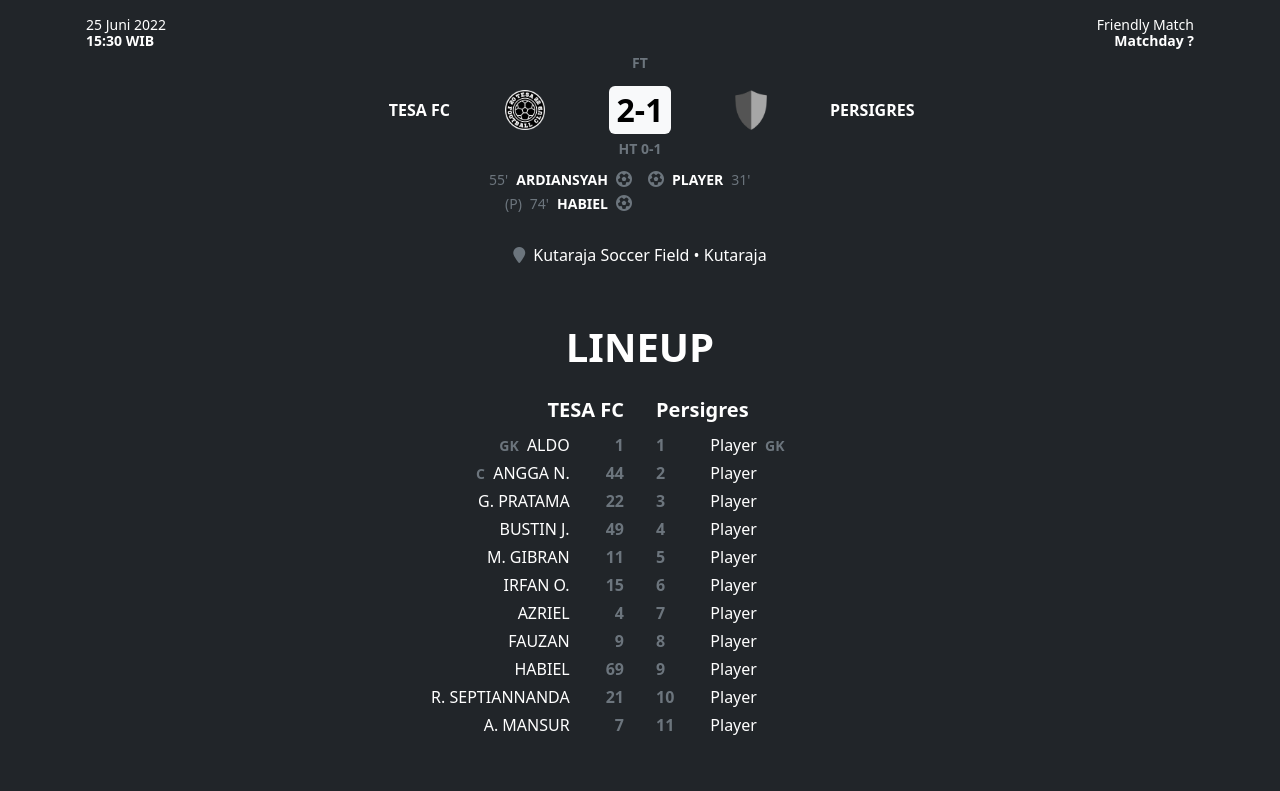
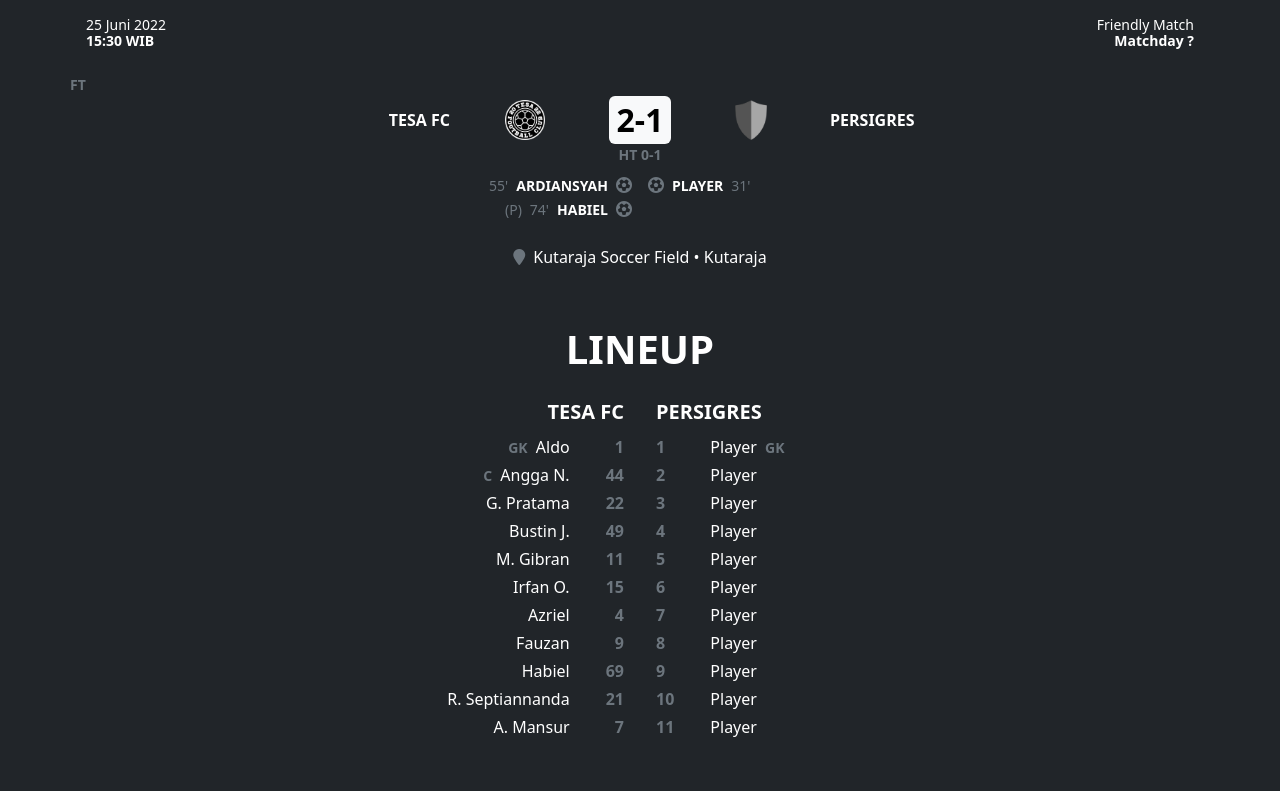
Before and after one commit to tesafc/tesafc.github.io, a Jekyll site: the page built from _matches/2022-06-25.md, in a window 1280 px wide. Shown: the part 781-1572 px from the top of the page. Built offline with Jekyll 4.4.1, drawn with Linux system fonts in a browser that asks for light colours; nearby versions of some CDN libraries.

Commit message:
Update match.html

```diff
--- a/_layouts/match.html
+++ b/_layouts/match.html
@@ -21,8 +21,8 @@
           <p class="card-text text-end text-capitalize fw-bolder lh-1 mb-0"><small>{{ page.matchday }}</small></p>
         </div>
       </div>
-      <span class="d-inline-flex justify-content-center align-items-end mb-0"><small class="text-uppercase text-secondary fw-bolder lh-1">{{ page.result.status }}</small></span>
       <div class="card-body py-3 px-0">
+        <span class="d-inline-flex justify-content-center align-items-end mb-0"><small class="text-uppercase text-secondary fw-bolder lh-1">{{ page.result.status }}</small></span>
         <div class="row g-0">
           <div class="col-4 d-flex justify-content-end align-items-center">
             <p class="card-text text-end text-uppercase fw-bolder lh-1 mb-0 pe-3 pe-md-0">{{ page.home-team.name }}</p>
@@ -39,7 +39,7 @@
           <div class="col-4 d-flex justify-content-start align-items-center">
             <p class="card-text text-start text-uppercase fw-bolder lh-1 mb-0 ps-3 ps-md-0">{{ page.away-team.name }}</p>
           </div>
-          <span class="d-inline-flex justify-content-center align-items-end mb-0 pt-1"><small class="text-uppercase text-secondary fw-bolder">{{ page.result.score.half-time | prepend: "ht " }}</small></span>
+          <span class="d-inline-flex justify-content-center align-items-end mb-0"><small class="text-uppercase text-secondary fw-bolder">{{ page.result.score.half-time | prepend: "ht " }}</small></span>
           {% if page.result.status == "ft" %}
           <div class="row g-0">
             {% if page.result.goal.home-team %}
@@ -65,7 +65,7 @@
         </div>
       </div>
       <div class="card-footer bg-transparent border-0">
-        <p class="card-text text-center text-capitalize mb-0 pt-1"><i class="fa-solid fa-location-pin text-secondary pe-2"></i>{{ page.stadium }} • {{ page.place }}</p>
+        <p class="card-text text-center text-capitalize mb-0"><i class="fa-solid fa-location-pin text-secondary pe-2"></i>{{ page.stadium }} • {{ page.place }}</p>
       </div>
     </div>
   </div>
@@ -81,7 +81,7 @@
         {% for player in page.lineup.home-team.lineup %}
         <li class="d-block row g-0 list-group-item text-bg-dark text-end border-0 p-0 pb-1">
           {% if player.role %}<small class="d-inline-block block col-auto text-uppercase fw-bolder text-secondary">{{ player.role }}</small>{% endif %}
-          <span class="d-inline-block col-auto text-uppercase px-1">{{ player.name }}</span>
+          <span class="d-inline-block col-auto text-capitalize px-1">{{ player.name }}</span>
           <span class="d-inline-block col-1 text-uppercase text-secondary fw-bolder">{{ player.no-punggung }}</span>
         </li>
         {% endfor %}
@@ -90,7 +90,7 @@
       {% if page.lineup.away-team.lineup %}
       <ul class="col-6 list-group border-0 rounded-0 p-0 ps-3">
         <li class="list-group-item text-bg-dark text-start border-0 p-0 pb-2">
-          <span class="text-end text-capitalize fs-5 fw-bolder border-0 p-0">{{ page.away-team.name }}</span>
+          <span class="text-end text-uppercase fs-5 fw-bolder border-0 p-0">{{ page.away-team.name }}</span>
         </li>
         {% for player in page.lineup.away-team.lineup %}
         <li class="d-block row g-0 list-group-item text-bg-dark text-start border-0 p-0 pb-1">
```
